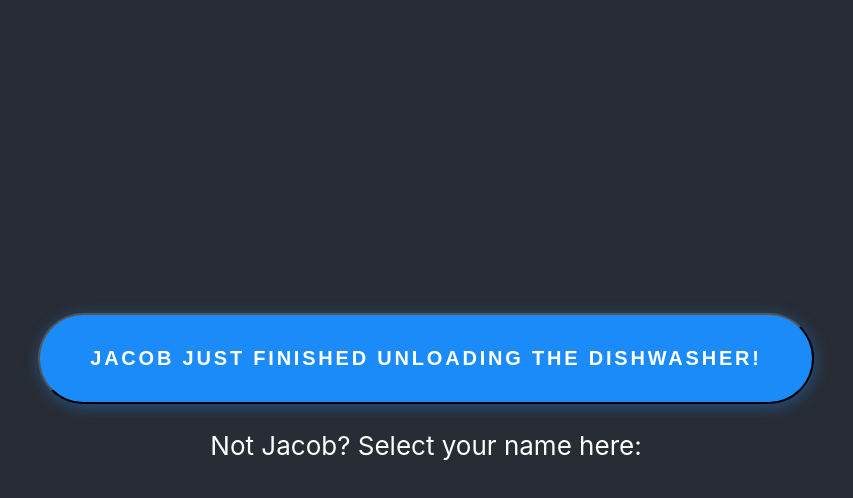
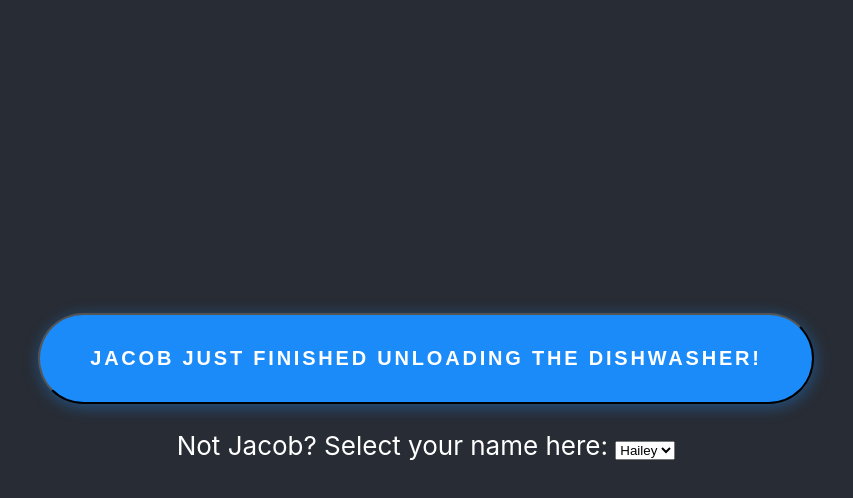
Before and after one commit to Jacob439/chore_tracker, a React (Create React App) app: page / in a window 1280 px wide. Both pictures are taken after a click on the button "I FINISHED UNLOADING IT!". Shown: the top 498 px of the page, without its empty margins (214-1067 px from the left). Built offline with nearby package versions, Linux system fonts and the light colour scheme.

Commit message:
added dropdown selector to name submission

```diff
--- a/src/App.js
+++ b/src/App.js
@@ -1,7 +1,7 @@
 // import logo from './logo.svg';
 import './App.css';
 import { Routes, Route, useNavigate } from "react-router-dom";
-import confetti from 'canvas-confetti';
+// import confetti from 'canvas-confetti';
 
 var counter = 0;
 const kids = ["Jacob", "Hailey", "Ben", "Cora"];
@@ -50,6 +50,7 @@ function MainLayout() {
 
 function Confirm() {
   const navigate = useNavigate();
+
   return (
     <div>
       <div id="confirmation">
@@ -67,7 +68,10 @@ function Confirm() {
           setTimeout(() => { document.querySelectorAll('span').forEach((element) => { element.classList.remove('expanded') }) }, 1700)
 
         }}><h2>{`${name}`} just finished unloading the dishwasher!</h2></button>
-        <p>Not {`${name}`}? Select your name here: </p>
+        <p>Not {`${name}`}? Select your name here: <select name="name-list" id="name-list">
+          {kids.map((kid) => kid == name ? null : <option value={kid}>{kid}</option>)}
+        </select>
+        </p>
       </div>
       <span className="color color--blue" data-value="1"></span>
       <span className="color color--orange" data-value="1"></span>
```
